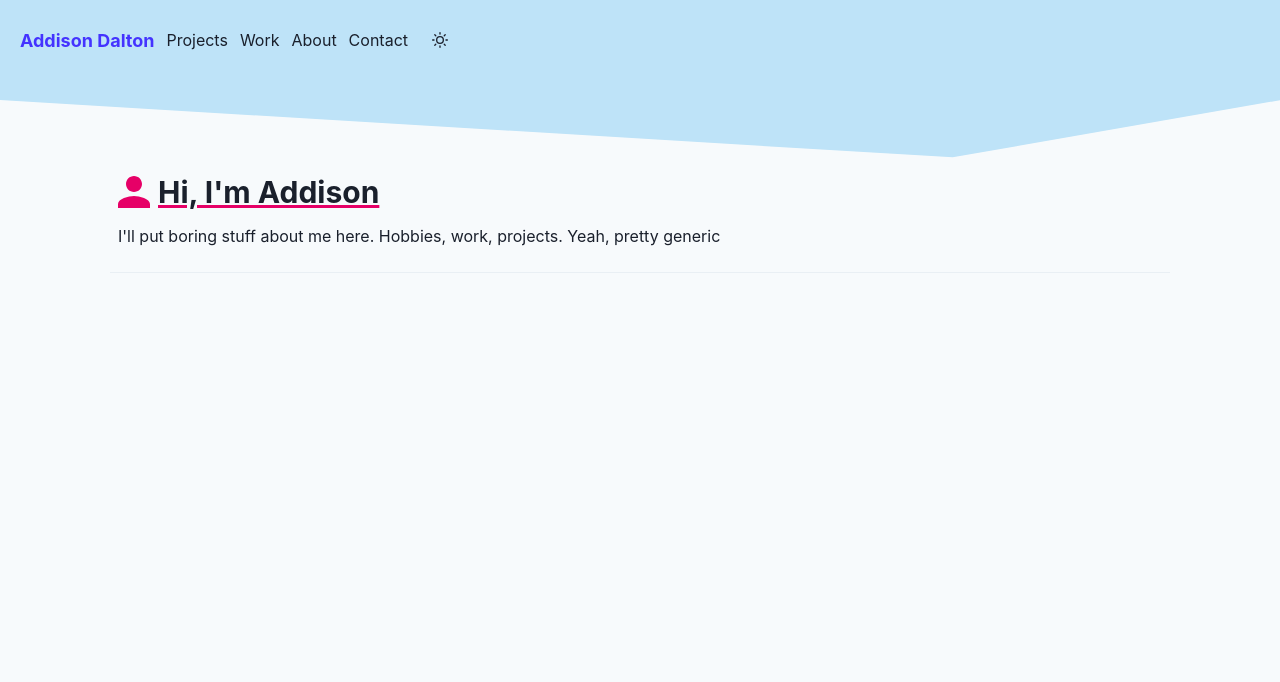
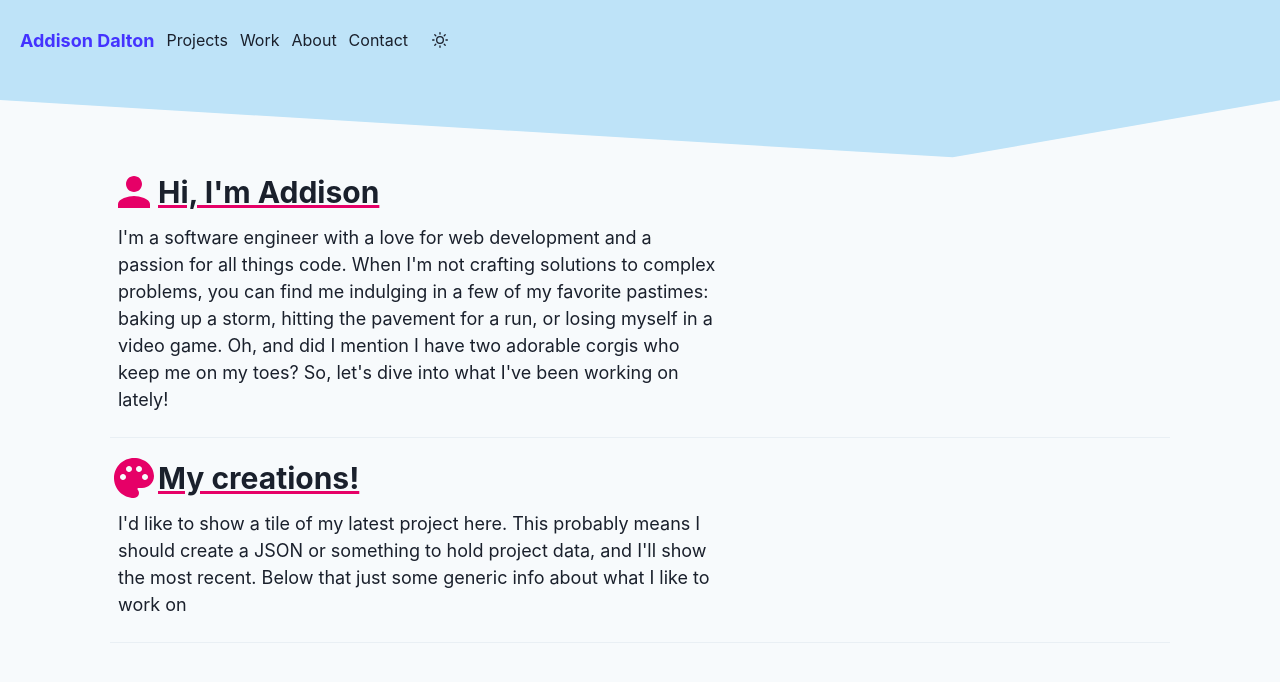
Before and after one commit to Addison-Dalton/personal-portfolio, a React (Vite) app: page / in a window 1280 px wide. Shown: the top 682 px of the page. Built offline with nearby package versions, Linux system fonts and the light colour scheme.

Commit message:
updating landing page

```diff
--- a/src/scenes/landing/landing.tsx
+++ b/src/scenes/landing/landing.tsx
@@ -1,14 +1,35 @@
-import { Icon, Divider } from '@chakra-ui/react';
-import { MdPerson } from 'react-icons/md';
+import { Text } from '@chakra-ui/react';
+import { MdPerson, MdPalette } from 'react-icons/md';
+import { GiPalette } from 'react-icons/gi';
 import Section from 'components/section';
 const Landing = () => {
+  const introText =
+    "I'm a software engineer with a love for web development and a passion for all things code. When I'm not crafting solutions to complex problems, you can find me indulging in a few of my favorite pastimes: baking up a storm, hitting the pavement for a run, or losing myself in a video game. Oh, and did I mention I have two adorable corgis who keep me on my toes? So, let's dive into what I've been working on lately!";
   return (
     <>
       {/* Intro */}
-      <Section title="Hi, I'm Addison" icon={MdPerson}>
-        {
-          "I'll put boring stuff about me here. Hobbies, work, projects. Yeah, pretty generic"
-        }
+      <Section
+        title="Hi, I'm Addison"
+        variant="link"
+        href="/about"
+        icon={MdPerson}
+      >
+        <Text fontSize="lg" maxWidth="600px">
+          {introText}
+        </Text>
+      </Section>
+      {/* Projects */}
+      <Section
+        title="My creations!"
+        variant="link"
+        href="/projects"
+        icon={MdPalette}
+      >
+        <Text fontSize="lg" maxWidth="600px">
+          {
+            "I'd like to show a tile of my latest project here. This probably means I should create a JSON or something to hold project data, and I'll show the most recent. Below that just some generic info about what I like to work on"
+          }
+        </Text>
       </Section>
     </>
   );
```
